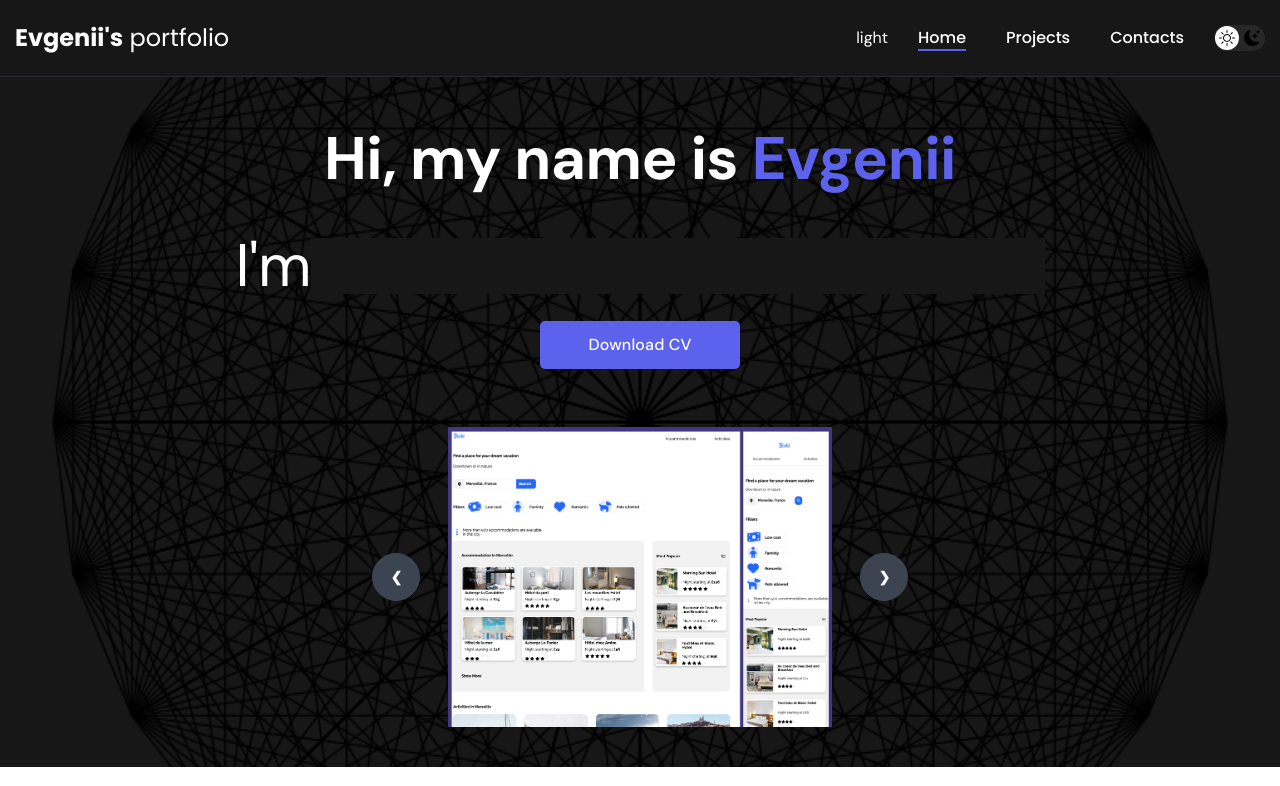
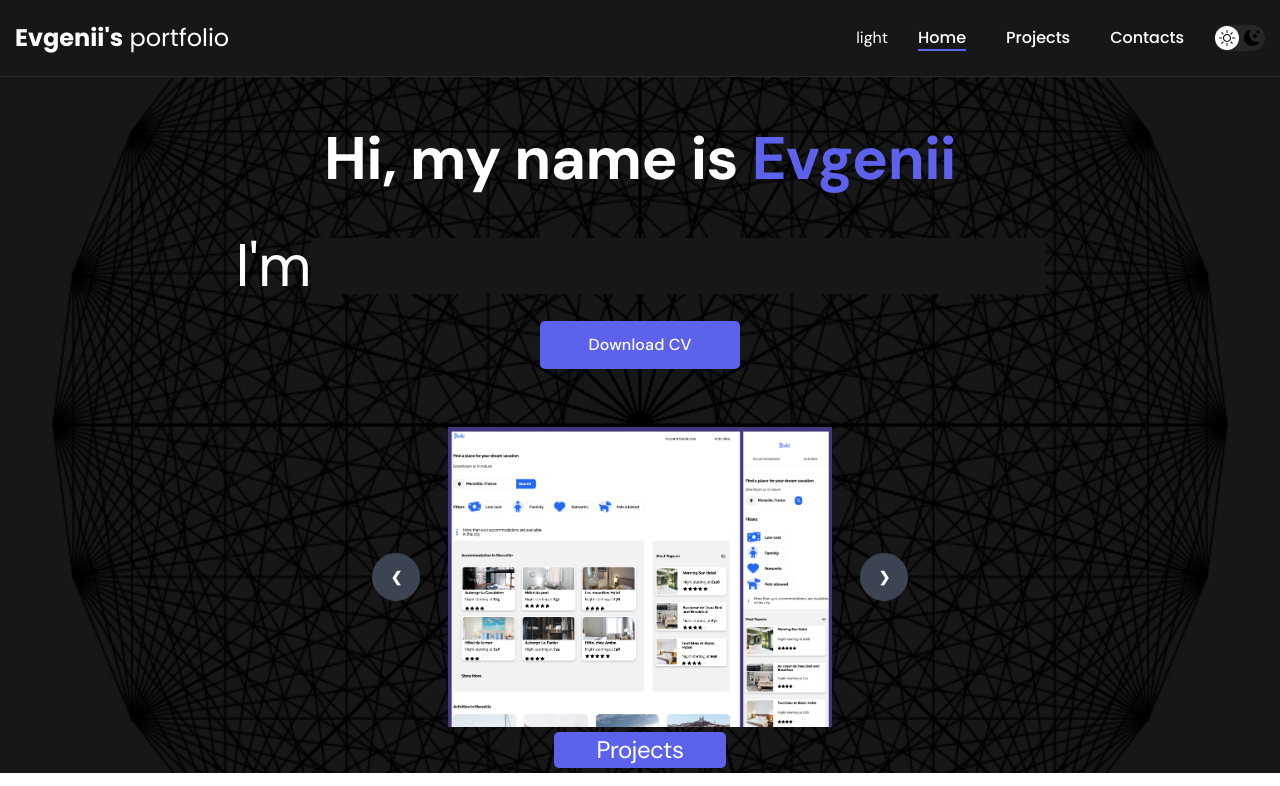
Before and after one commit to itsevgenii/MyPortfolio, a React (Vite) app: page / in a window 1280 px wide. Shown: the top 786 px of the page. Built offline with nearby package versions, Linux system fonts and the light colour scheme.

Commit message:
improved carousel element, ready for deployment on AWS

```diff
--- a/src/Components/Header/Header.jsx
+++ b/src/Components/Header/Header.jsx
@@ -51,6 +51,7 @@ const Header = () => {
               src={project01}
               className="w-96 flex justify-center items-center m-auto "
             />
+            <a href="project/0" />
             <div className="absolute flex justify-between transform -translate-y-1/2 left-5 right-5 top-1/2">
               <a href="#slide3" className="btn btn-circle">
                 ❮
@@ -69,6 +70,7 @@ const Header = () => {
               <a href="#slide1" className="btn btn-circle">
                 ❮
               </a>
+
               <a href="#slide3" className="btn btn-circle">
                 ❯
               </a>
@@ -89,6 +91,9 @@ const Header = () => {
             </div>
           </div>
         </div>
+        <a href="projects">
+          <h1 className="headingProjects"> Projects</h1>
+        </a>
       </div>
     </header>
   );
--- a/src/Components/Header/Header.scss
+++ b/src/Components/Header/Header.scss
@@ -92,3 +92,14 @@ width: 200px;
 	width: 50%;
 	height: 300px;
   }
+
+.headingProjects{
+	width: 15%;
+	display: flex;
+	align-items: center;
+	justify-content: center;
+	background-color: #5c62ec;
+	font-size: 24px;
+	margin: 5px auto -35px auto;
+	border-radius: 5px;
+}
```
